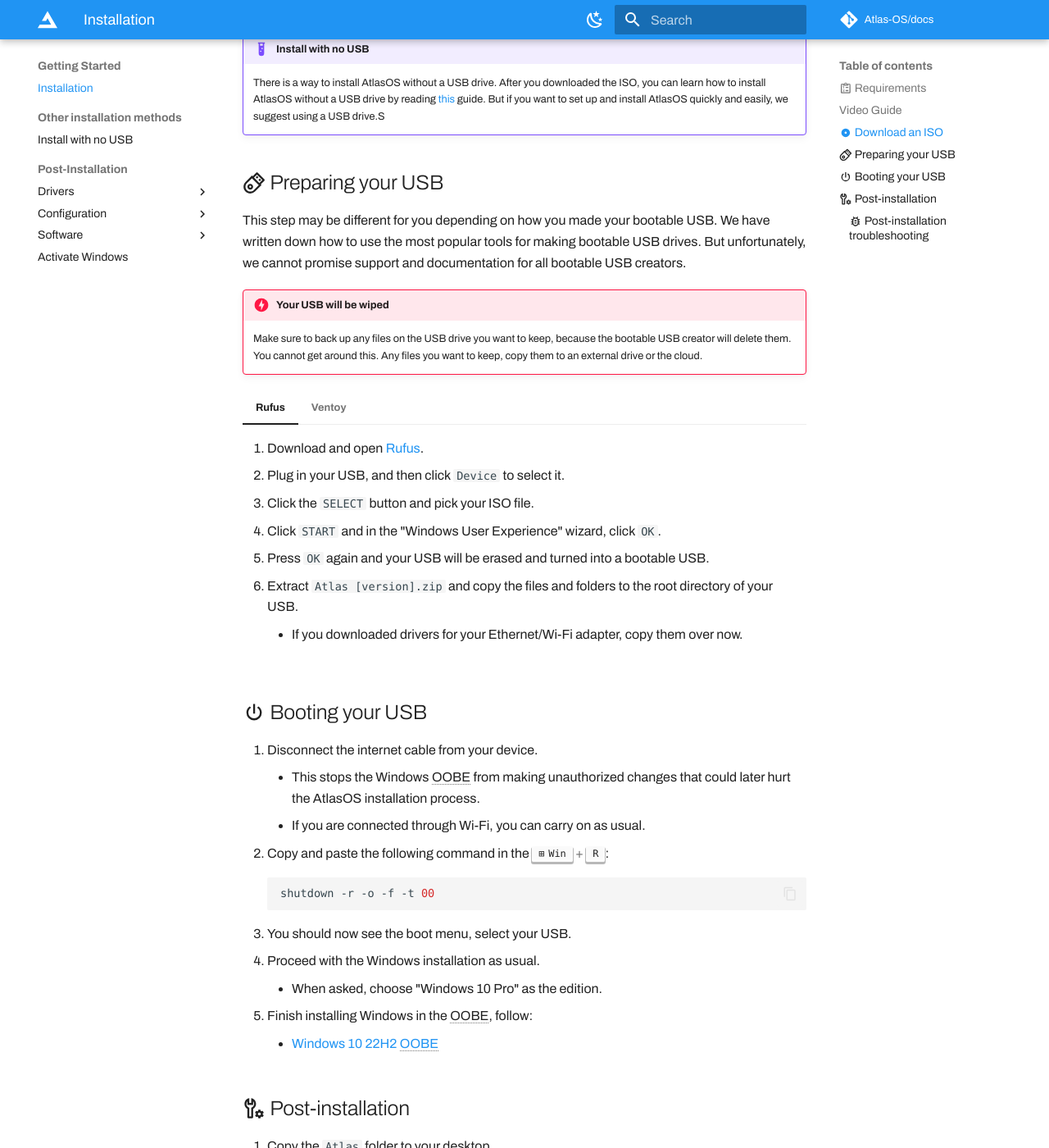
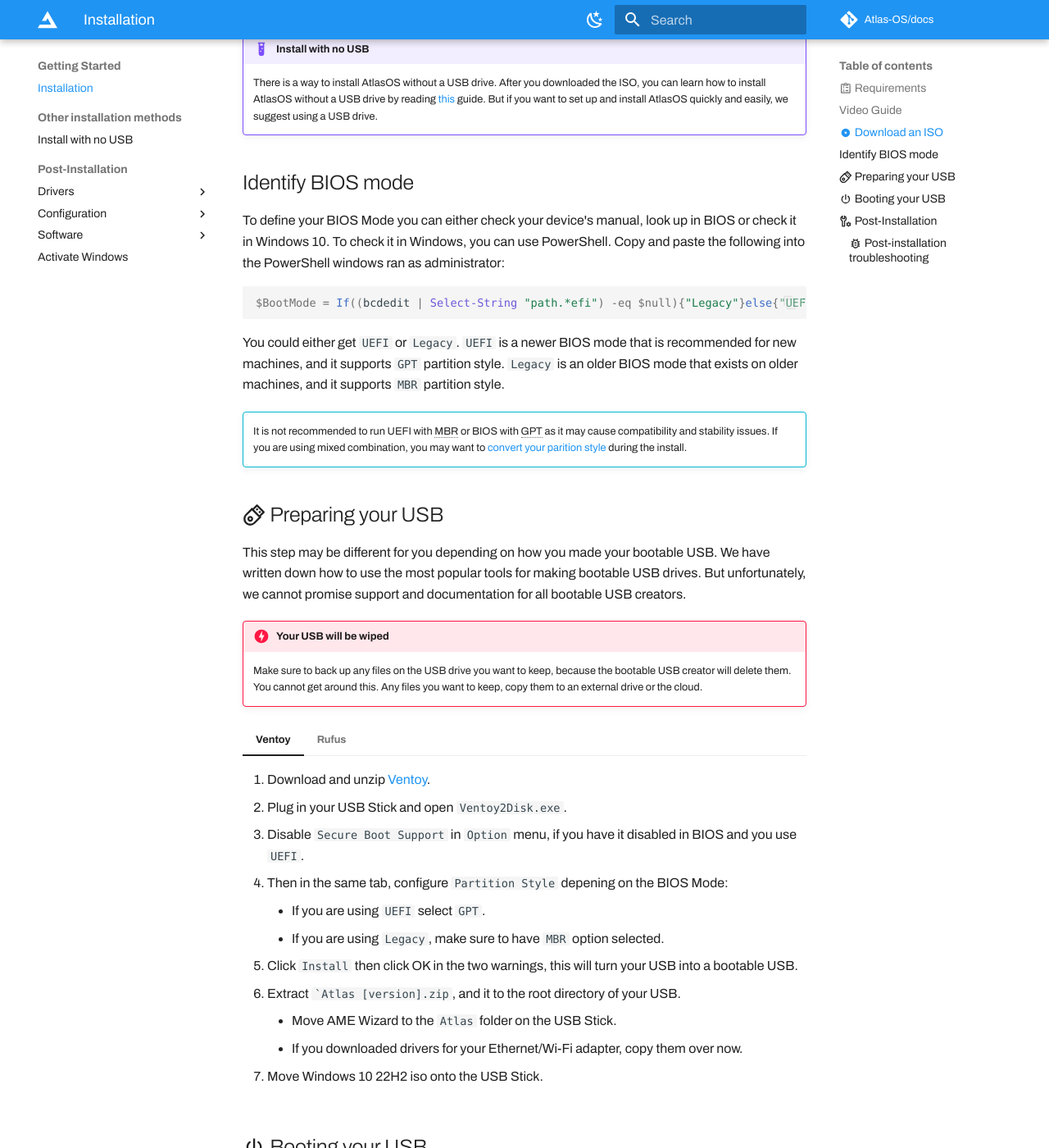
Before and after one commit to Atlas-OS/docs, an MkDocs documentation site: the page built from docs/Getting started/Installation.md, in a window 1280 px wide and 1400 px high, scrolled down 2254 px. Shown: the whole window at 82% size. Built offline with MkDocs 1.6.1 and Material for MkDocs 9.7.7, drawn with Linux system fonts in a browser that asks for light colours; some web fonts are replaced; plug-ins that fetch from the network failed and are left out; comment, search, counter and statistics services are not loaded; some of the changed text lies outside the part shown.

Commit message:
feat: :art: revise the Installation section

````diff
--- a/docs/Getting started/Installation.md
+++ b/docs/Getting started/Installation.md
@@ -1,4 +1,4 @@
-We have made sure that installing AtlasOS is not a hard process. The installation process takes only few minutes longer than when you normally install Windows. Let us start setting up AtlasOS.
+We have made sure that installing AtlasOS is not a hard process. The installation process takes only a few minutes longer than when you normally install Windows. Let us start setting up Atlas.
 
 !!! warning "AtlasOS is not pre-activated"
     AtlasOS is **not** a pre-activated version of Windows. If you want to run AtlasOS legally, you need to have your own Windows license. Before you buy a Windows 10 (Pro OR Home) license, make sure the seller is trusted and the key is legitimate, no matter where you buy it.
@@ -11,11 +11,11 @@ We have made sure that installing AtlasOS is not a hard process. The installatio
 * [AME Wizard](https://atlasos.net/downloads)
 * [AtlasOS Playbook](https://atlasos.net/downloads)
 * A USB drive (minimum 8 GB)
-* Bootable USB creator (e.g. [Rufus](https://github.com/pbatard/rufus/releases))
-* A backup of all the files you want to keep, either in the cloud or on an external drive.
+* Bootable USB creator
+* A backup of all files you want to keep, either in the cloud or on an external drive.
 
 !!! tip "Download ethernet drivers"
-    Some ethernet adapters don't have drivers that come with Windows. This means that if you're using ethernet, you might not be able to connect to the internet after a reinstall. We recommend that you download the drivers for your ethernet adapter ahead of time and put them on your bootable Windows USB.
+    Some ethernet adapters don't have drivers that come with Windows. This means that if you are using ethernet, you might not be able to connect to the internet after a reinstall. We recommend you to download the drivers for your ethernet adapter ahead of time and put them on your bootable Windows USB.
 
 ## Video Guide
 
@@ -27,37 +27,33 @@ Depending on the bootable USB creator you want to use and how you want to use it
 
 The following bootable USB creators that we have written about need an ISO file manually:
 
+* Ventoy
 * Rufus
-* Ventoy
 
 === "Windows 10 Media Creation Tool (Recommended)"
 
     1. Download [Windows 10 Media Creation Tool](https://go.microsoft.com/fwlink/?LinkId=691209) and open it.
-        * Make sure the "Feature update" you chose is for the x64 architecture.
-    2. Tick ``Create installation media (USB flash drive, DVD, or ISO file) for another PC`` and choose:
-        * Language: your desired language
+    2. Click ``Accept`` button to agree Microsoft license.
+    3. Tick ``Create installation media (USB flash drive, DVD, or ISO file) for another PC``, click ``Next``, and choose:
+        * Language: Desired language
         * Edition: Windows 10
         * Architecture: 64-bit (x64)
-    3. Choose ``ISO file`` option and choose the download location.
-    4. Click ``Finish`` to finish the installation.
+    4. Choose ``ISO file`` option and choose the download location.
+    5. After the ISO downloaded, click ``Finish`` to end the installation.
 
 === "UUP dump"
 
-    1. Visit [UUP dump](https://uupdump.net/known.php?q=Windows+10+22H2) and click the latest "Feature update".
-        * Make sure the "Feature update" you chose is for the x64 architecture.
+    1. Visit [UUP dump](https://uupdump.net/known.php?q=Windows+10+22H2) and click the latest ``amd64`` Feature Update.
     2. Choose the desired language and click ``Next``.
     3. Select the desired edition as the only edition (Professional is recommended), then click ``Next``.
-    4. ``Download method`` should be "Download and convert to ISO," and "Include updates (Windows converter only)" should be selected.
-    5. Click ``Create download package`` and extract the downloaded file. Run the included shell/bash script.
+    4. ``Download method`` should be ``Download and convert to ISO``, and "Include updates (Windows converter only)" should be ticked only.
+    5. Click ``Create download package`` and extract the downloaded archive. Run the ``uup_download_windows.cmd`` file.
         * Make sure that your folder has no spaces between.
-        * Make sure you run the right ``uup_download`` script for your operating system.
         * The ISO will be downloaded to the same folder as the download script.
 
 === "Other Methods"
 
-    Use the following links in order to download the ISO file:
-
-    - [New Download Links](https://docs.google.com/spreadsheets/d/1zTF5uRJKfZ3ziLxAZHh47kF85ja34_OFB5C5bVSPumk)
+    Use the following links in order to download Windows 10 22H2:
 
     - [MVS Collection](https://isofiles.bd581e55.workers.dev)
 
@@ -66,7 +62,22 @@ The following bootable USB creators that we have written about need an ISO file
     - [Microsoft Software Download Listing](https://ave9858.github.io/msdl)
 
 !!! example "Install with no USB"
-    There is a way to install AtlasOS without a USB drive. After you downloaded the ISO, you can learn how to install AtlasOS without a USB drive by reading [this](/Getting started/Other installation methods/Install with no USB) guide. But if you want to set up and install AtlasOS quickly and easily, we suggest using a USB drive.S
+    There is a way to install AtlasOS without a USB drive. After you downloaded the ISO, you can learn how to install AtlasOS without a USB drive by reading [this](/Getting started/Other installation methods/Install with no USB) guide. But if you want to set up and install AtlasOS quickly and easily, we suggest using a USB drive.
+
+## Identify BIOS mode
+
+To define your BIOS Mode you can either check your device's manual, look up in BIOS or check it in Windows 10.
+To check it in Windows, you can use PowerShell. Copy and paste the following into the PowerShell windows ran as administrator:
+
+```PowerShell
+$BootMode = If((bcdedit | Select-String "path.*efi") -eq $null){"Legacy"}else{"UEFI"}; Write-Host "Computer is running in $BootMode boot mode."
+```
+
+You could either get ``UEFI`` or ``Legacy``. ``UEFI`` is a newer BIOS mode that is recommended for new machines, and it supports ``GPT`` partition style. ``Legacy`` is an older BIOS mode that exists on older machines, and it supports ``MBR`` partition style.
+
+!!! info ""
+    It is not recommended to run UEFI with MBR or BIOS with GPT as it may cause compatibility and stability issues.
+    If you are using mixed combination, you may want to [convert your parition style](https://learn.microsoft.com/en-us/windows-server/storage/disk-management/change-an-mbr-disk-into-a-gpt-disk) during the install.
 
 ## :material-usb-flash-drive-outline: Preparing your USB
 
@@ -75,52 +86,55 @@ This step may be different for you depending on how you made your bootable USB.
 !!! danger "Your USB will be wiped"
     Make sure to back up any files on the USB drive you want to keep, because the bootable USB creator will delete them. You cannot get around this. Any files you want to keep, copy them to an external drive or the cloud.
 
+=== "Ventoy"
+
+    1. Download and unzip [Ventoy](https://github.com/ventoy/Ventoy).
+    2. Plug in your USB Stick and open ``Ventoy2Disk.exe``.
+    2. Disable ``Secure Boot Support`` in ``Option`` menu, if you have it disabled in BIOS and you use ``UEFI``.
+    3. Then in the same tab, configure ``Partition Style`` depening on the BIOS Mode:
+        - If you are using ``UEFI`` select ``GPT``.
+        - If you are using ``Legacy``, make sure to have ``MBR`` option selected.
+    5. Click ``Install`` then click OK in the two warnings, this will turn your USB into a bootable USB.
+    6. Extract ``Atlas [version].zip`, and it to the root directory of your USB.
+        - Move AME Wizard to the ``Atlas`` folder on the USB Stick.
+        - If you downloaded drivers for your Ethernet/Wi-Fi adapter, copy them over now.
+    7. Move Windows 10 22H2 iso onto the USB Stick.
+
 === "Rufus"
 
-    1. Download and open [Rufus](https://github.com/pbatard/rufus/releases).
-    2. Plug in your USB, and then click ``Device`` to select it.
-    3. Click the ``SELECT`` button and pick your ISO file.
-    4. Click ``START`` and in the "Windows User Experience" wizard, click ``OK``.
+    1. Download and open [Rufus](https://github.com/pbatard/rufus).
+    2. Plug in your USB Stick.
+    3. Click the ``SELECT`` button to pick your ISO file.
+    4. Configure ``Partition scheme``
+        - If you are using ``UEFI`` select ``GPT``.
+        - If you are using ``Legacy``, make sure to have ``MBR`` option selected.
+    4. Click ``START`` and in the ``Windows User Experience`` wizard, click ``OK``.
     5. Press ``OK`` again and your USB will be erased and turned into a bootable USB.
-    6. Extract ``Atlas [version].zip`` and copy the files and folders to the root directory of your USB.
-        * If you downloaded drivers for your Ethernet/Wi-Fi adapter, copy them over now.
-
-=== "Ventoy"
-
-    1. Download and **unzip** [Ventoy](https://github.com/ventoy/Ventoy/releases) (you want the file ending in ``-windows.zip``).
-    2. Open ``Ventoy2Disk.exe`` and pick your USB Drive in the Device menu.
-    3. If you are using UEFI, go in ``Option`` on the top left, then in ``Partition style`` select ``GPT``.
-    4. If you do not use Secure Boot or use MBR, disable Secure boot support from the Option menu.
-    5. Click ``Install`` then click OK in the two warnings, this will turn your USB into a bootable USB.
-    6. Extract ``Atlas [version].zip`` and copy the files and folders to the root directory of your USB.
-       * If you downloaded drivers for your Ethernet/Wi-Fi adapter, copy them over now.
-    7. Move Windows 10 22H2 iso onto the USB Stick.
+    6. Extract ``Atlas [version].zip`, and it to the root directory of your USB.
+        - Additionaly, move AME Wizard to the ``Atlas [version]`` folder.
+        - If you downloaded drivers for your Ethernet/Wi-Fi adapter, copy them over now.
 
 ## :material-power: Booting your USB
 
-1. Disconnect the internet cable from your device.
-    - This stops the Windows OOBE from making unauthorized changes that could later hurt the AtlasOS installation process.
-    - If you are connected through Wi-Fi, you can carry on as usual.
-2. Copy and paste the following command in the ++windows+r++:
-``` bash
-shutdown -r -o -f -t 00
-```
-3. You should now see the boot menu, select your USB.
+1. Disconnect the internet cable from your device and do not connect to the internet during the installation.
+    - This stops the Windows OOBE from making unauthorized changes that could later hurt the Atlas installation process.
+2. Boot into your USB using Boot Menu/BIOS.
+    - If you are using Ventoy, choose the ISO file that you moved on the USB Stick in the program menu.
 4. Proceed with the Windows installation as usual.
-    * When asked, choose "Windows 10 Pro" as the edition.
-5. Finish installing Windows in the OOBE, follow:
+    - If asked, choose your desired edition (Windows 10 Professional is recommended).
+5. Finish installing Windows in the OOBE, follow the video below:
     - [Windows 10 22H2 OOBE](https://raw.githubusercontent.com/amitxv/PC-Tuning/main/media/oobe-windows10+-example.mp4)
 
-## :material-wrench-cog-outline: Post-installation
+## :material-wrench-cog-outline: Post-Installation
 
-1. Copy the ``Atlas`` folder to your desktop.
+1. Place the ``Atlas`` folder from the USB Stick on the desktop.
 2. Run ``Disable Drivers Installation in Windows Update.reg`` to prevent installing drivers via Windows Update. Restart your computer.
-3. After rebooting, you can connect to the internet.
+3. After rebooting, you can install ethernet drivers, and connect to the internet.
 4. Make sure you have the latest updates by running Windows Update. Once you are done, restart your computer and look for any updates you might have missed.
-5. Run ``AME Wizard.exe`` and load the AtlasOS Playbook. Follow the wizard instructions.
-    * SmartScreen will notify you that the wizard is unsigned. You can get around this by pressing ``More info`` and ``Run anyway``.
+5. Run ``AME Wizard.exe`` and load the Atlas Playbook. Follow the wizard instructions.
+    - SmartScreen will notify you that the wizard is unsigned. You can get around this by pressing ``More info`` and ``Run anyway``.
 
-After a few restarts, your system is now optimized and has less junk on it, thanks to AtlasOS. We hope you enjoy the faster speed and more privacy.
+After a few restarts, your system is optimized and has less junk on it, thanks to Atlas. We hope you enjoy more privacy, and faster speed.
 
 ### :material-bug-outline: Post-installation troubleshooting
 
````
